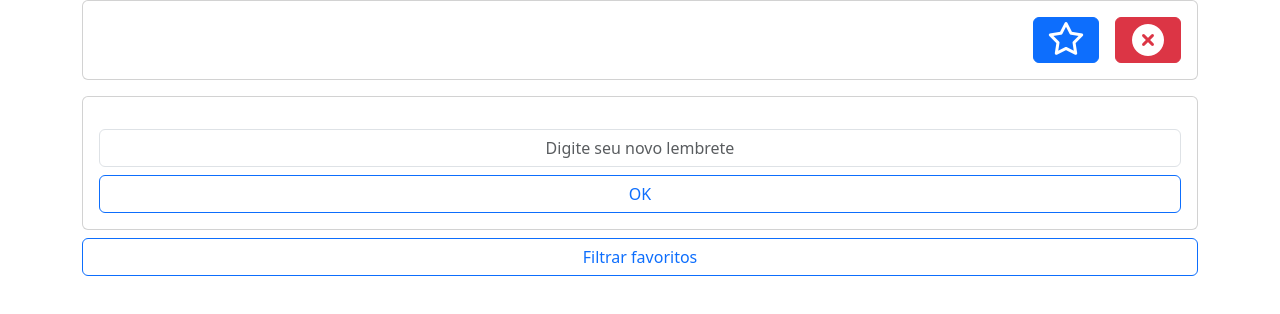
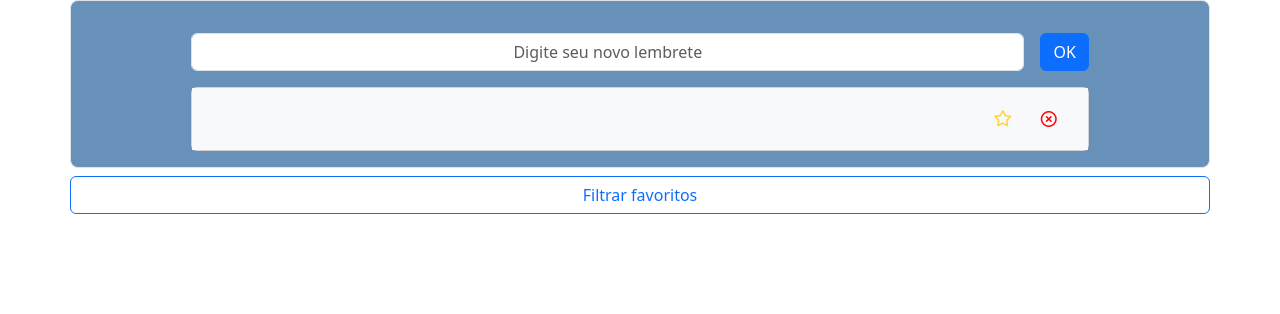
Before and after one commit to lenyon/Lembretes-P1, a React (Vite) app: page / in a window 1280 px wide. Both pictures are taken after a click on the button "OK". Shown: the top 314 px of the page. Built offline with nearby package versions, Linux system fonts and the light colour scheme.

Commit message:
feat(p1): adiciona estilos

```diff
--- a/src/App.jsx
+++ b/src/App.jsx
@@ -7,7 +7,7 @@ class App extends React.Component {
     super(props);
     this.state = {
       lista: [],
-      filtroAtivo: false
+      filtroAtivo: false,
     };
   }
 
@@ -18,47 +18,51 @@ class App extends React.Component {
   };
 
   removerLembrete = (lembreteRemovido) => {
-    let novaLista = this.state.lista.filter( lembrete => lembrete != lembreteRemovido )
+    let novaLista = this.state.lista.filter(
+      (lembrete) => lembrete != lembreteRemovido
+    );
 
-    this.setState({lista: novaLista})
-  }
+    this.setState({ lista: novaLista });
+  };
 
   atualizarFavorito = (lembreteAtualizado) => {
-    this.state.lista.filter(lembrete => {
-      if (lembrete == lembreteAtualizado){
-        lembrete.favorito = !lembrete.favorito
+    this.state.lista.filter((lembrete) => {
+      if (lembrete == lembreteAtualizado) {
+        lembrete.favorito = !lembrete.favorito;
       }
-    })
+    });
 
-    this.setState({lista: this.state.lista})
-  }
+    this.setState({ lista: this.state.lista });
+  };
 
   filtrarLembretes = () => {
-
-    this.setState({filtroAtivo: !this.state.filtroAtivo})
-
-  }
+    this.setState({ filtroAtivo: !this.state.filtroAtivo });
+  };
 
   render() {
     return (
-      <div className="container rounded">
+      <div className="container">
         <div className="row">
-          <div className="col-12">
+          <div className="border rounded-3 p-3" style={{background:'#6891BA'}}>
+
+
+            <LembreteEntrada adicionarLembrete={this.adicionarLembrete} />
+
             <LembreteLista
               lembretes={this.state.lista}
               filtro={this.state.filtroAtivo}
               removerLembrete={this.removerLembrete}
               atualizarFavorito={this.atualizarFavorito}
-              />
-          </div>
-        </div>
+            />
 
-        <div className="row">
-          <div className="col-12 mt-3">
-            <LembreteEntrada adicionarLembrete={this.adicionarLembrete} />
-            <button className="btn btn-outline-primary w-100 mt-2"
-                    onClick={this.filtrarLembretes}>Filtrar favoritos</button>
-          </div>
+            </div>
+
+            <button
+              className="btn btn-outline-primary w-100 mt-2"
+              onClick={this.filtrarLembretes}
+            >
+              Filtrar favoritos
+            </button>
         </div>
       </div>
     );
--- a/src/LembreteEntrada.jsx
+++ b/src/LembreteEntrada.jsx
@@ -11,7 +11,7 @@ export default class LembreteEntrada extends React.Component {
 
   adicionarLembrete = () => {
     this.props.adicionarLembrete(this.state);
-    this.setState({titulo:""})
+    this.setState({ titulo: "" });
   };
 
   digitandoLembrete = (e) => {
@@ -21,25 +21,21 @@ export default class LembreteEntrada extends React.Component {
 
   render() {
     return (
-      <div className="card">
-        <div className="card-body">
-          <div>
+      <div className="container col-10 d-flex mt-3">
         <input
           type="text"
-              className="form-control text-center mt-3"
+          className="form-control text-center me-3"
           placeholder="Digite seu novo lembrete"
           value={this.state.titulo}
           onChange={this.digitandoLembrete}
         />
-          </div>
         <button
           onClick={this.adicionarLembrete}
-            className="btn btn-outline-primary w-100 mt-2"
+          className="btn btn-primary"
         >
           OK
         </button>
       </div>
-      </div>
     );
   }
 }
--- a/src/LembreteLista.jsx
+++ b/src/LembreteLista.jsx
@@ -7,25 +7,42 @@ export default class LembreteLista extends React.Component {
 
   render() {
     let lembretes;
-    this.props.filtro ?
-    lembretes = this.props.lembretes.filter(lembrete => lembrete.favorito):
-    lembretes = this.props.lembretes
+    this.props.filtro
+      ? (lembretes = this.props.lembretes.filter(
+          (lembrete) => lembrete.favorito
+        ))
+      : (lembretes = this.props.lembretes);
     return lembretes.map((lembrete) => (
-      <div className="card">
-        <div className="card-body">
-          <div className=" d-flex flex-grow-1 align-items-center">
-            <h4 className="text-center flex-grow-1">{lembrete.titulo}</h4>
-            <div className="d-flex">
-              <button className="btn btn-primary d-flex me-3"
-                      onClick={() => this.props.atualizarFavorito(lembrete)}>
-                {lembrete.favorito ?
-                (<i className="fa-solid fa-star fa-2x"></i>):
-                (<i className="fa-regular fa-star fa-2x"></i>)}
-              </button>
-              <button className="btn btn-danger d-flex"
-                      onClick={() => this.props.removerLembrete(lembrete)}>
-                <i className="fa-solid fa-circle-xmark fa-2x"></i>
-              </button>
+      <div className="container">
+
+        <div className="row d-flex flex-grow-1 justify-content-center mt-3">
+          <div className="col-10">
+            <div className="card d-flex align-items-center">
+              <div className="card-body col-12" style={{background:'#f8f9fa'}}>
+                  <div className="d-flex align-items-center ">
+                    <h4 className="text-center flex-grow-1">
+                      {lembrete.titulo}
+                    </h4>
+                    <div className="d-flex ">
+                      <button
+                        className="btn btn-outline-light active d-flex" style={{color:'#FFD43B'}}
+                        onClick={() => this.props.atualizarFavorito(lembrete)}
+                      >
+                        {lembrete.favorito ? (
+                          <i className="fa-solid fa-star fa"></i>
+                        ) : (
+                          <i className="fa-regular fa-star fa"></i>
+                        )}
+                      </button>
+                      <button
+                        className="btn btn-outline-light active d-flex" style={{color:'#FF0000'}}
+                        onClick={() => this.props.removerLembrete(lembrete)}
+                      >
+                        <i className="fa-regular fa-circle-xmark fa"></i>
+                      </button>
+                    </div>
+                </div>
+              </div>
             </div>
           </div>
         </div>
```
Lines whose indentation alone changed are shown as unchanged.
